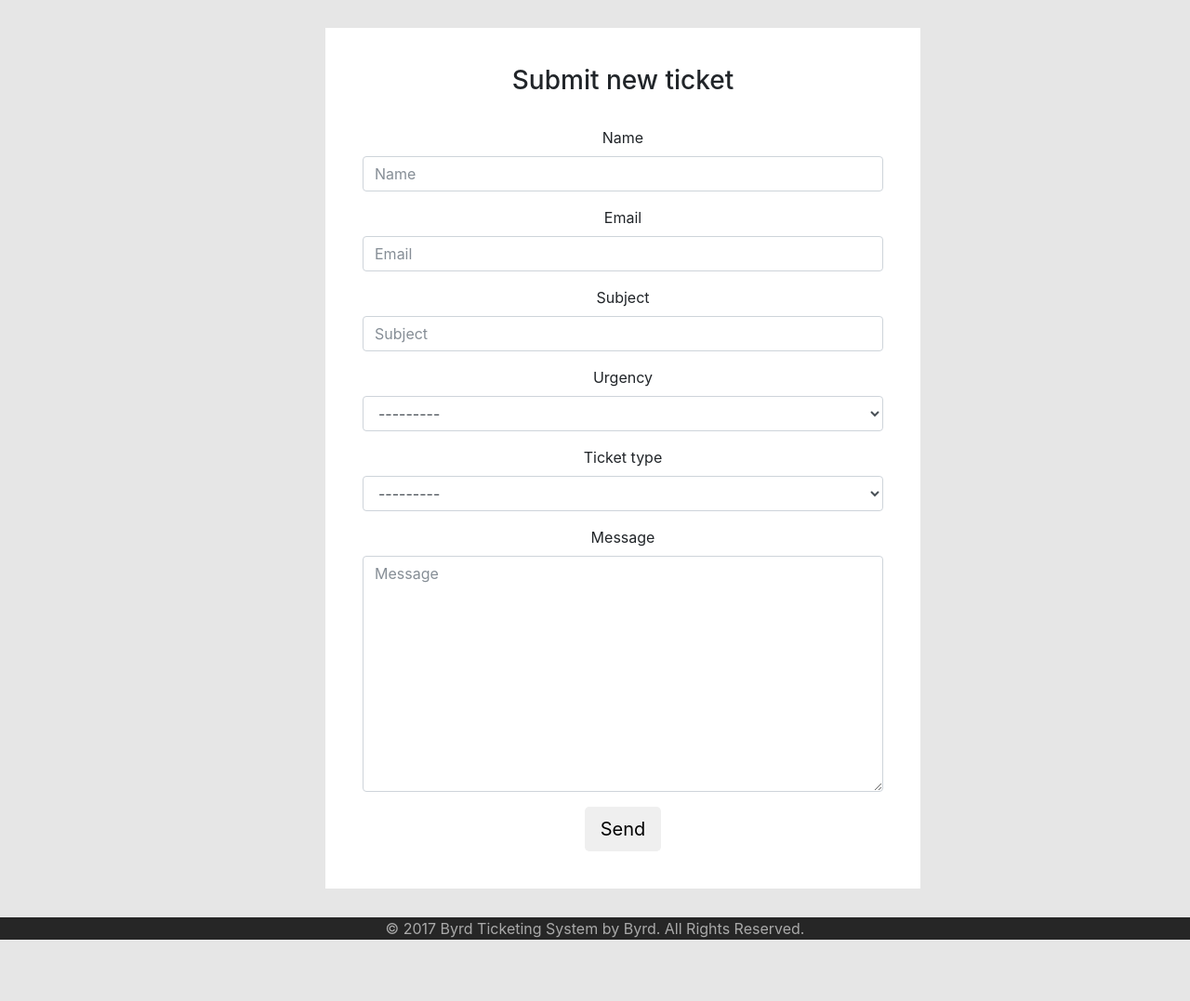
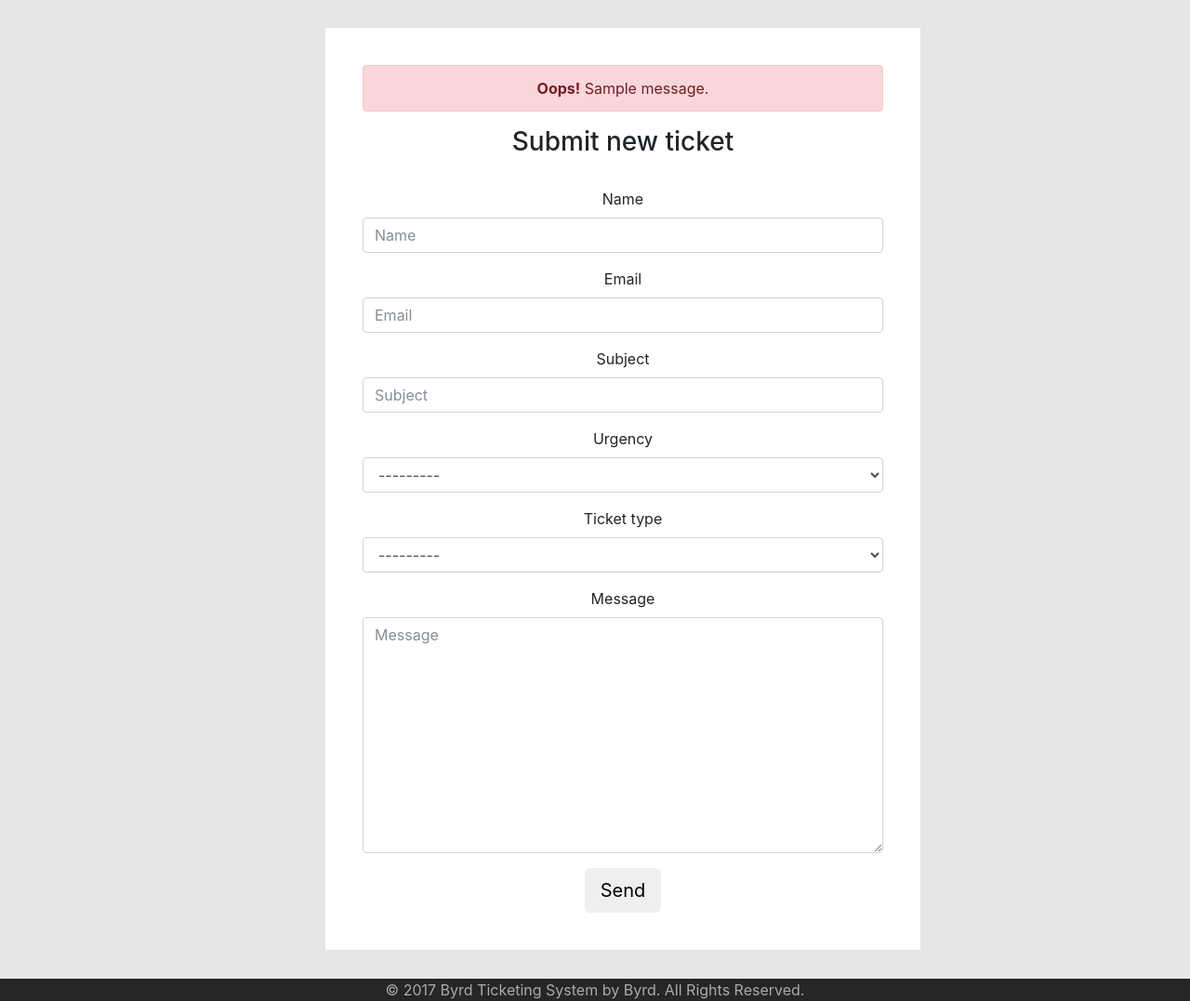
Before and after one commit to ksarpotdar/ticketing_system, a Django app: page / in a window 1280 px wide. Shown: the part 56-1133 px from the top of the page at 93% size. Before the commit the page ends 1067 px from the top, so only its background shows below. Run offline with Django 3.2, Linux system fonts and the light colour scheme; tables that the repository leaves empty hold one stand-in row (values such as "Sample post"); one stand-in notice (Sample message) is shown; some libraries are stand-ins or nearby versions.

Commit message:
messages for successful and failed submit

```diff
--- a/clients/views.py
+++ b/clients/views.py
@@ -1,8 +1,10 @@
 # -*- coding: utf-8 -*-
 from __future__ import unicode_literals
+from django.contrib import messages
+from django.core.urlresolvers import reverse_lazy
+from django.http import HttpResponseRedirect
 from django.shortcuts import render
 from django.views.generic import CreateView
-from clients.models import TicketModel
 from clients.forms import TicketForm
 
 
@@ -11,3 +13,21 @@ from clients.forms import TicketForm
 class IndexView(CreateView):
     form_class = TicketForm
     template_name = 'index.html'
+
+    def post(self, request, *args, **kwargs):
+        """
+        Overwrite post function. Creating 1 quotation, with fixed price.
+        """
+        form = TicketForm(request.POST)
+        if form.is_valid():
+            form.save()
+            form = TicketForm
+            messages.success(request, 'Your ticket was sent!')
+            return render(request, self.template_name, {'success': True,
+                                                        'form': form})
+        else:
+            form = TicketForm
+            messages.success(request, 'There was an error')
+            return render(request, self.template_name, {'success': False,
+                                                        'form': form})
+            return HttpResponseRedirect(reverse_lazy('index'))
--- a/ticketing_system/templates/index.html
+++ b/ticketing_system/templates/index.html
@@ -25,6 +25,19 @@
     <div class="col-sm-3">
     </div>
     <div class="col-sm-6 text-center ticket-form-container">
+        {% if messages %}
+            {% for message in messages %}
+                {% if success %}
+                    <div class="alert alert-success">
+                      <strong>Success!</strong> {{message}}.
+                    </div>
+                {% else %}
+                    <div class="alert alert-danger">
+                      <strong>Oops!</strong> {{message}}.
+                    </div>
+                {% endif %}
+            {% endfor %}
+        {% endif %}
         <form name="new.ticket-form" method="POST">
             {% csrf_token %}
             <h3>Submit new ticket</h3>
```
